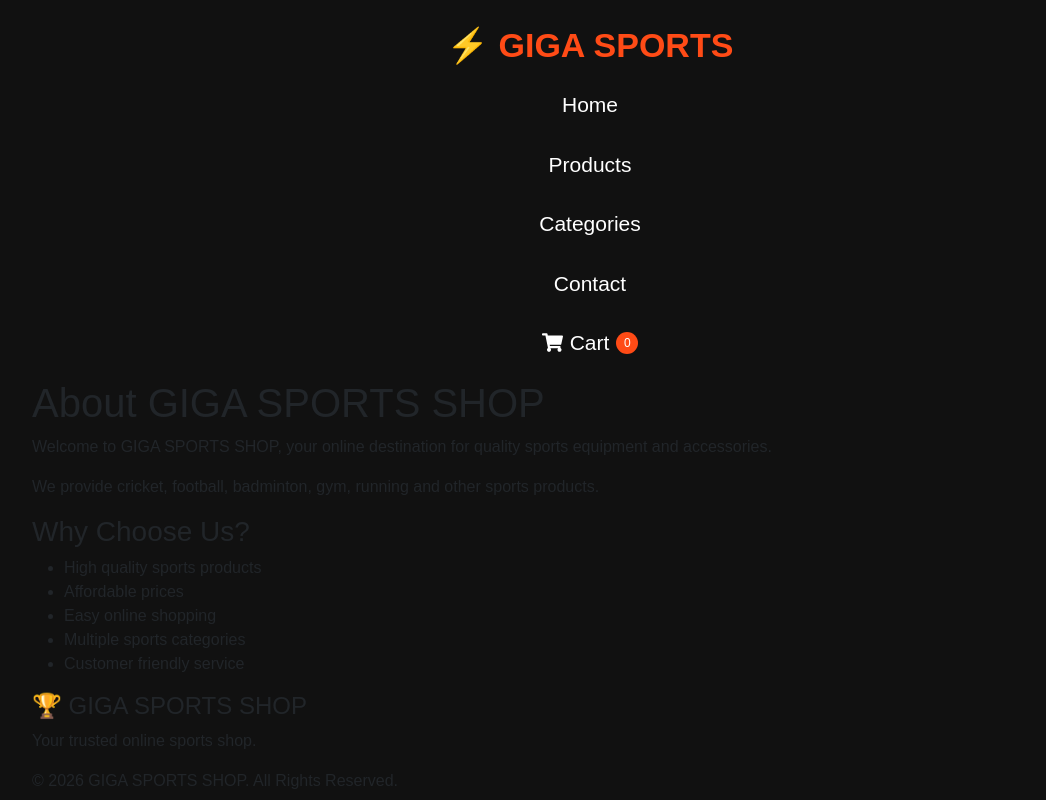
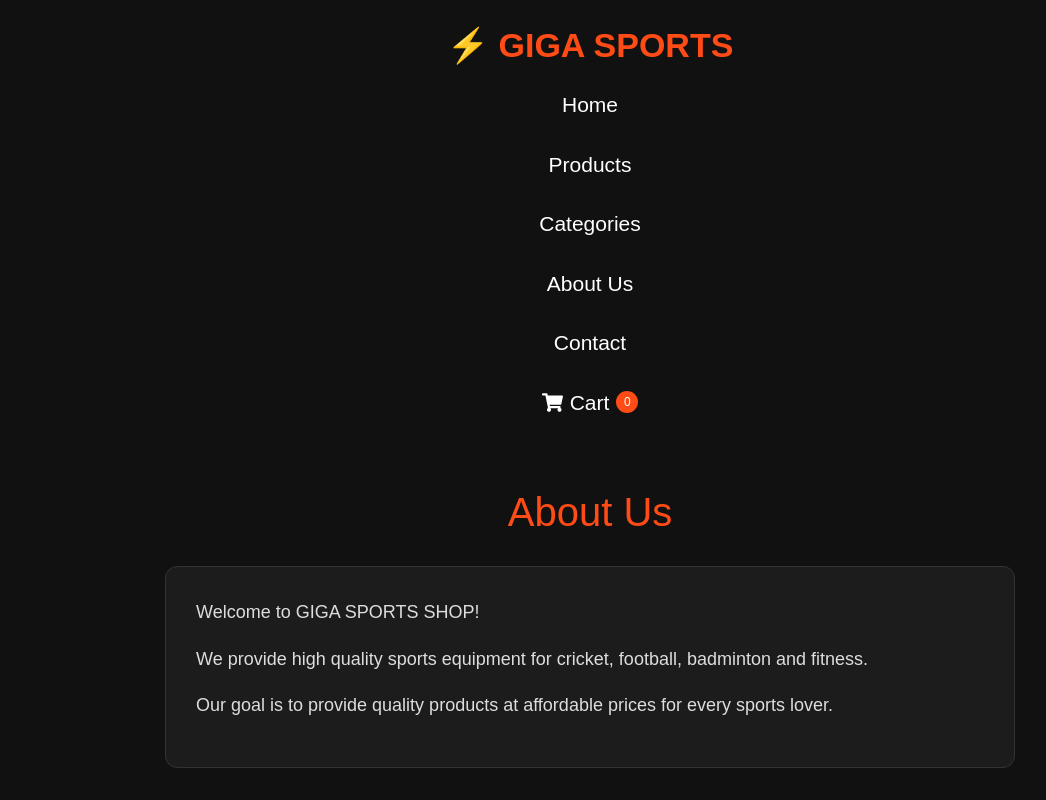
Before and after one commit to zain0333/Giga-sports, a React (Vite) app: page /about in a window 1280 px wide. Shown: the top 800 px of the page, without its empty margins (50-1096 px from the left). Built offline with nearby package versions, Linux system fonts and the light colour scheme.

Commit message:
nine commit

```diff
--- a/src/App.tsx
+++ b/src/App.tsx
@@ -13,8 +13,10 @@ import Cart from "./pages/Cart";
 function App() {
   return (
     <BrowserRouter>
+      {/* Navbar */}
       <Navbar />
 
+      {/* Routes */}
       <Routes>
         {/* Home */}
         <Route path="/" element={<Home />} />
@@ -25,7 +27,7 @@ function App() {
         {/* Categories */}
         <Route path="/categories" element={<Categories />} />
 
-        {/* About */}
+        {/* About Us */}
         <Route path="/about" element={<About />} />
 
         {/* Contact */}
@@ -35,6 +37,7 @@ function App() {
         <Route path="/cart" element={<Cart />} />
       </Routes>
 
+      {/* Footer */}
       <Footer />
     </BrowserRouter>
   );
--- a/src/components/Navbar.tsx
+++ b/src/components/Navbar.tsx
@@ -10,7 +10,7 @@ function Navbar() {
       <div className="navbar-container">
         {/* Logo */}
         <Link to="/" className="sports-logo">
-          ⚡ <span>GIGA SPORTS</span>
+          ⚡ GIGA SPORTS
         </Link>
 
         {/* Navigation */}
@@ -20,6 +20,8 @@ function Navbar() {
           <Link to="/products">Products</Link>
 
           <Link to="/categories">Categories</Link>
+
+          <Link to="/about">About Us</Link>
 
           <Link to="/contact">Contact</Link>
 
--- a/src/pages/About.tsx
+++ b/src/pages/About.tsx
@@ -1,32 +1,20 @@
 function About() {
   return (
-    <div className="container content-page">
-      <h1>About GIGA SPORTS SHOP</h1>
+    <div className="about-page">
+      <h1>About Us</h1>
 
-      <p>
-        Welcome to GIGA SPORTS SHOP, your online destination for quality sports
-        equipment and accessories.
-      </p>
+      <div className="about-box">
+        <p>Welcome to GIGA SPORTS SHOP!</p>
 
-      <p>
-        We provide cricket, football, badminton, gym, running and other sports
-        products.
-      </p>
+        <p>
+          We provide high quality sports equipment for cricket, football,
+          badminton and fitness.
+        </p>
 
-      <div className="info-box">
-        <h3>Why Choose Us?</h3>
-
-        <ul>
-          <li>High quality sports products</li>
-
-          <li>Affordable prices</li>
-
-          <li>Easy online shopping</li>
-
-          <li>Multiple sports categories</li>
-
-          <li>Customer friendly service</li>
-        </ul>
+        <p>
+          Our goal is to provide quality products at affordable prices for every
+          sports lover.
+        </p>
       </div>
     </div>
   );
```
